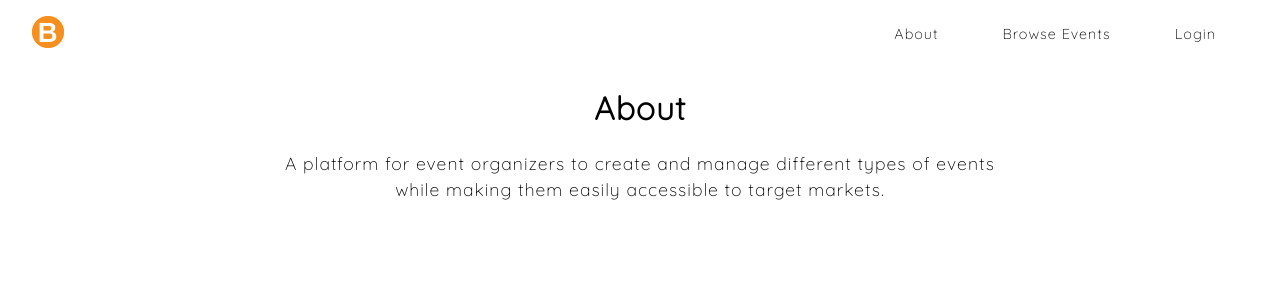
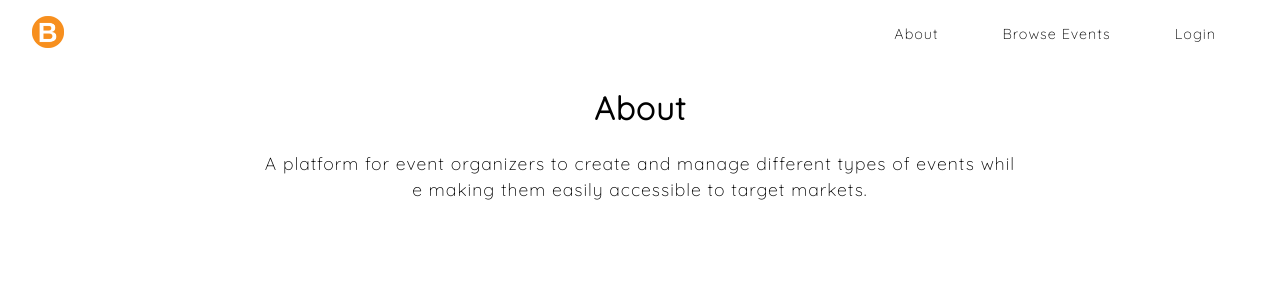
Before and after one commit to dngst/brightevents, a React (Create React App) app: page /about in a window 1280 px wide. Shown: the top 300 px of the page. Built offline with nearby package versions, Linux system fonts and the light colour scheme.

Commit message:
Justify text

```diff
--- a/src/components/container/Container.js
+++ b/src/components/container/Container.js
@@ -8,5 +8,11 @@ const Container = styled.div`
     width: 85%;
     margin-top: 25%;
   }
+   @media (max-width: 768px) {
+    p {
+      text-align: justify;
+      word-break: break-all;
+    }
+   }
 `
 export default Container;
--- a/src/components/container/EventContainer.js
+++ b/src/components/container/EventContainer.js
@@ -4,10 +4,6 @@ import Container from "./Container";
 const EventContainer = styled(Container)`
   border: 10px outset #C1DBE3;
   padding: 2%;
-  p {
-    text-align: justify;
-    word-break: break-all;
-  }
   hr {
     border-color: #CA1551;
     width: 8rem;
--- a/src/components/paragraph/Paragraph.js
+++ b/src/components/paragraph/Paragraph.js
@@ -4,5 +4,7 @@ const Paragraph = styled.p`
   text-transform: ${props => props.capitalize? "capitalize" : "none"};
   font-size: 1.1rem;
   line-height: 1.5;
+  text-align: ${props => props.justify? "justify": "inherit"};
+  word-break: break-all;
 `
 export default Paragraph;
--- a/src/pages/Event.js
+++ b/src/pages/Event.js
@@ -14,7 +14,7 @@ const Event = () => {
             </Helmet>
             <Title>breaking the fast</Title>
             <hr />
-            <Paragraph>
+            <Paragraph justify>
             Deserunt voluptate pariatur tempor et eiusmod ex tempor mollit
             dolore voluptate quis veniam non in ullamco consequat
             consectetur dolor labore adipisicing culpa ad do excepteur ut
```
